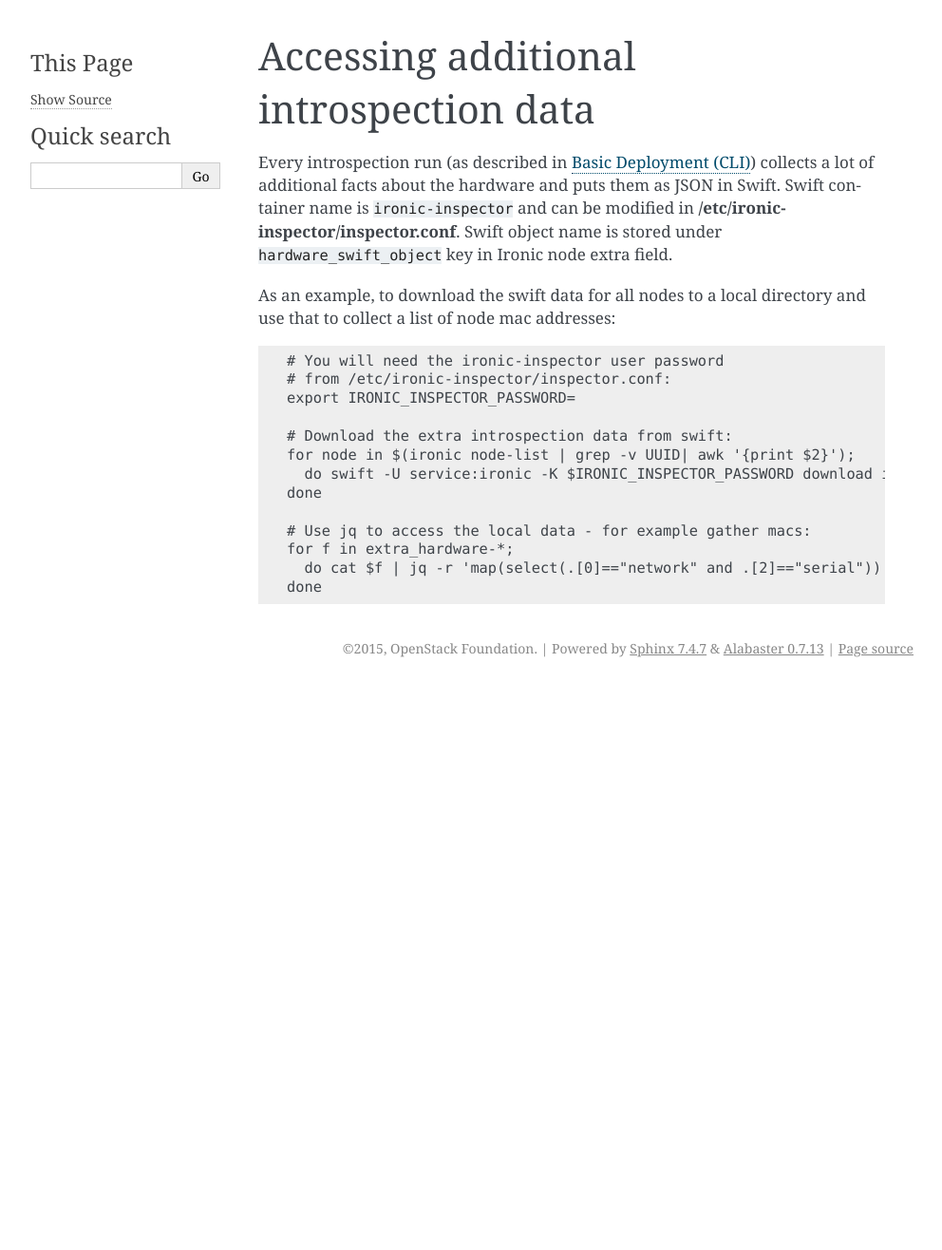
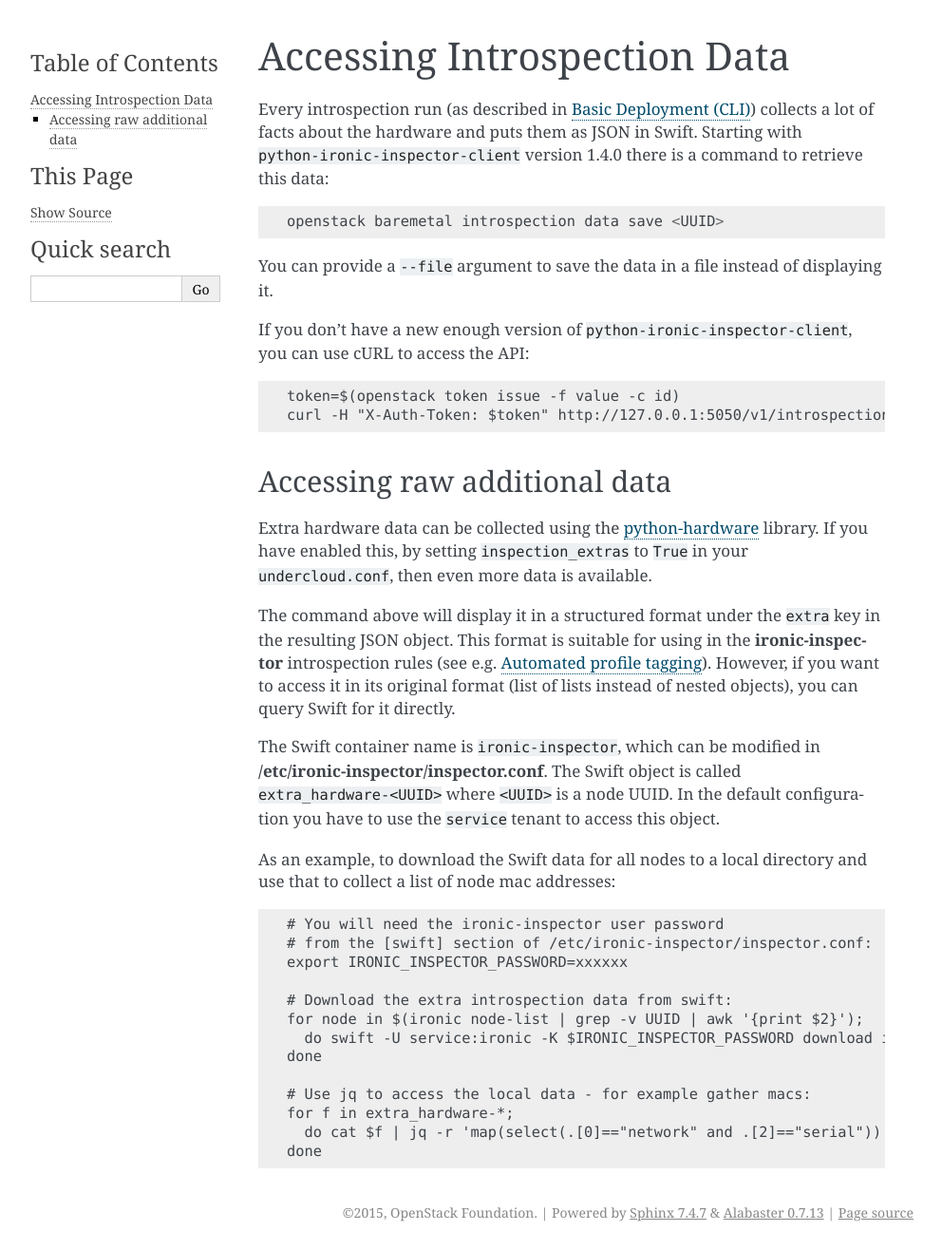
Before and after one commit to openstack-archive/tripleo-docs, a Sphinx documentation site: the page built from doc/source/advanced_deployment/introspection_data.rst, in a window 1280 px wide. Shown: the whole page at 95% size, without its empty margins (148-1140 px from the left). Built offline with Sphinx 7.4.7, drawn with Linux system fonts in a browser that asks for light colours; before the commit the page ends 900 px from its top, so only the background shows below that.

Commit message:
Update documentation on fetching introspection data
Change-Id: I526ab623fadcdb24ae248f927d9d8708b0c6a130
Depends-On: Ie7921d9b038bea5aa10c35ccbed908e2651465bc

```diff
--- a/doc/source/advanced_deployment/introspection_data.rst
+++ b/doc/source/advanced_deployment/introspection_data.rst
@@ -1,24 +1,53 @@
 .. _introspection_data:
 
-Accessing additional introspection data
----------------------------------------
+Accessing Introspection Data
+----------------------------
 
 Every introspection run (as described in
-:doc:`../basic_deployment/basic_deployment_cli`) collects a lot of additional
-facts about the hardware and puts them as JSON in Swift. Swift container name
-is ``ironic-inspector`` and can be modified in
-**/etc/ironic-inspector/inspector.conf**. Swift object name is stored under
-``hardware_swift_object`` key in Ironic node extra field.
+:doc:`../basic_deployment/basic_deployment_cli`) collects a lot of facts about
+the hardware and puts them as JSON in Swift. Starting with
+``python-ironic-inspector-client`` version 1.4.0 there is a command to retrieve
+this data::
 
-As an example, to download the swift data for all nodes to a local directory
+    openstack baremetal introspection data save <UUID>
+
+You can provide a ``--file`` argument to save the data in a file instead of
+displaying it.
+
+If you don't have a new enough version of ``python-ironic-inspector-client``,
+you can use cURL to access the API::
+
+    token=$(openstack token issue -f value -c id)
+    curl -H "X-Auth-Token: $token" http://127.0.0.1:5050/v1/introspection/<UUID>/data
+
+Accessing raw additional data
+~~~~~~~~~~~~~~~~~~~~~~~~~~~~~
+
+Extra hardware data can be collected using the python-hardware_ library. If
+you have enabled this, by setting ``inspection_extras`` to ``True`` in your
+``undercloud.conf``, then even more data is available.
+
+The command above will display it in a structured format under the ``extra``
+key in the resulting JSON object. This format is suitable for using in
+the **ironic-inspector** introspection rules (see e.g.
+:ref:`auto-profile-tagging`). However, if you want to access it in its
+original format (list of lists instead of nested objects), you can query
+Swift for it directly.
+
+The Swift container name is ``ironic-inspector``, which can be modified in
+**/etc/ironic-inspector/inspector.conf**. The Swift object is called
+``extra_hardware-<UUID>`` where ``<UUID>`` is a node UUID. In the default
+configuration you have to use the ``service`` tenant to access this object.
+
+As an example, to download the Swift data for all nodes to a local directory
 and use that to collect a list of node mac addresses::
 
     # You will need the ironic-inspector user password
-    # from /etc/ironic-inspector/inspector.conf:
-    export IRONIC_INSPECTOR_PASSWORD=
+    # from the [swift] section of /etc/ironic-inspector/inspector.conf:
+    export IRONIC_INSPECTOR_PASSWORD=xxxxxx
 
     # Download the extra introspection data from swift:
-    for node in $(ironic node-list | grep -v UUID| awk '{print $2}');
+    for node in $(ironic node-list | grep -v UUID | awk '{print $2}');
       do swift -U service:ironic -K $IRONIC_INSPECTOR_PASSWORD download ironic-inspector extra_hardware-$node;
     done
 
@@ -26,3 +55,6 @@
     for f in extra_hardware-*;
       do cat $f | jq -r 'map(select(.[0]=="network" and .[2]=="serial"))';
     done
+
+
+.. _python-hardware: https://github.com/redhat-cip/hardware
--- a/doc/source/advanced_deployment/profile_matching.rst
+++ b/doc/source/advanced_deployment/profile_matching.rst
@@ -69,6 +69,8 @@
 
 Also see :ref:`instackenv` for details on how to set profile in the
 ``instackenv.json`` file.
+
+.. _auto-profile-tagging:
 
 Automated profile tagging
 -------------------------
```
